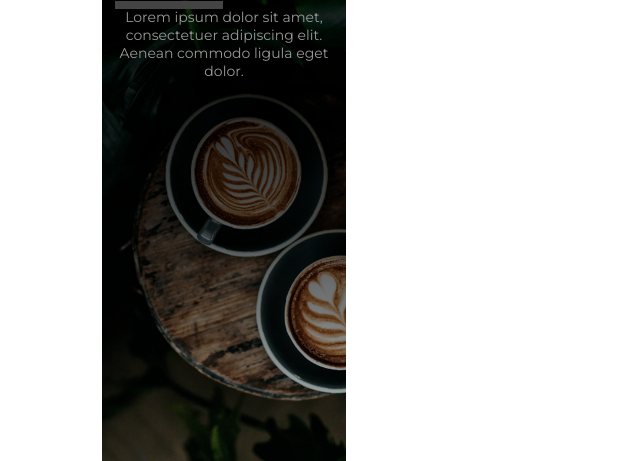
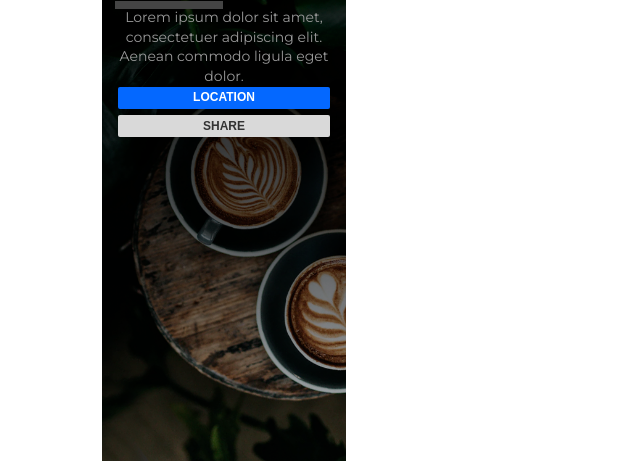
Before and after one commit to shakethecarrot12/coffee, a plain HTML site: page index.html in a window 1280 px wide. Shown: the part 348-809 px from the top of the page, without its empty margins (0-640 px from the left). Drawn offline with Linux system fonts and the light colour scheme.

Commit message:
sidebar 버튼 추가

```diff
--- a/index.html
+++ b/index.html
@@ -19,7 +19,8 @@
         <p class="side-bar-text">
           Lorem ipsum dolor sit amet, consectetuer adipiscing elit. Aenean commodo ligula eget dolor.
         </p>
-
+        <button class="side-bar-button location">LOCATION</button><br />
+        <button class="side-bar-button share">SHARE</button>
       </div>
       <div class="main-right">
         <div class="main-right-top">
--- a/style.css
+++ b/style.css
@@ -6,7 +6,12 @@ p {
   padding: unset;
 }
 
-h1,p{
+button{
+  border:none;
+}
+
+h1,
+p {
   font-size: 14px;
   font-weight: bold;
   font-family: 'arial';
@@ -55,27 +60,55 @@ h1,p{
   box-sizing: border-box;
 }
 
-.side-bar-title{
+.side-bar-title {
   display: inline;
   border-bottom: solid 8px #444444;
 
-  color:#ffffff;
+  color: #ffffff;
   font-size: 24px;
   font-family: Montserrat;
 }
-.side-bar-icon{
+
+.side-bar-icon {
   display: inline;
   width: 79px;
   height: 71.5px;
   margin-left: 27px;
 }
-.side-bar-text{
-  color:#999999;
+
+.side-bar-text {
+  color: #999999;
   font-size: 14px;
   font-family: Montserrat;
   font-weight: normal;
+  line-height: 140%;
+
 
   margin-top: 7.5px;
+}
+
+.side-bar-button {
+  width: 212px;
+  height: 22px;
+
+
+  font-size:12px;
+  font-weight: bold;
+  line-height: 120%;
+  letter-spacing: 18%;
+  border-radius: 2px;
+
+  margin-bottom: 6px;
+}
+
+.side-bar-button.location {
+  background-color: #0468FF;
+  color: #ffffff;
+}
+
+.side-bar-button.share {
+  background-color: #D9D9D9;
+  color: #333333;
 }
 
 /* main right */
```
